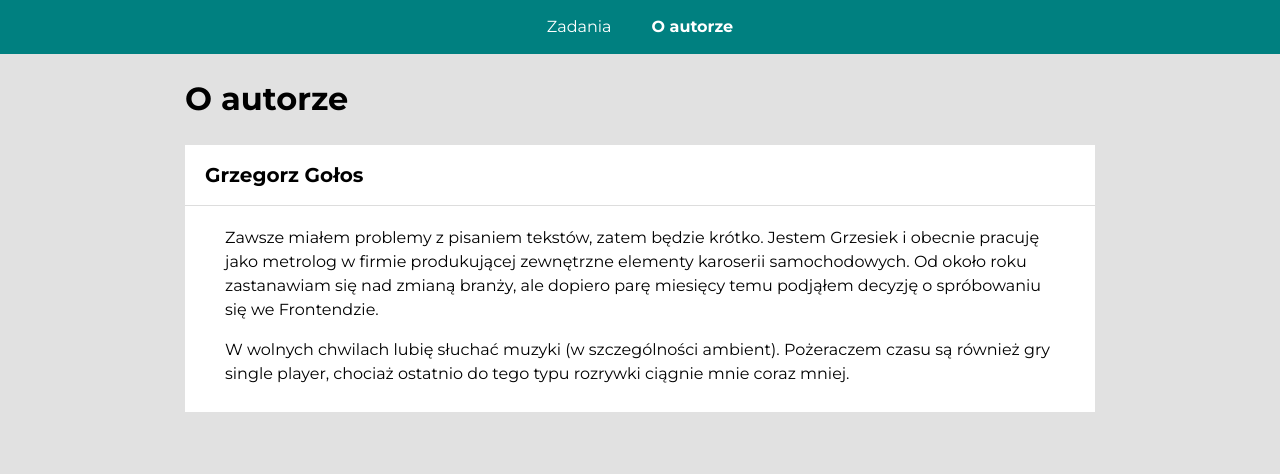
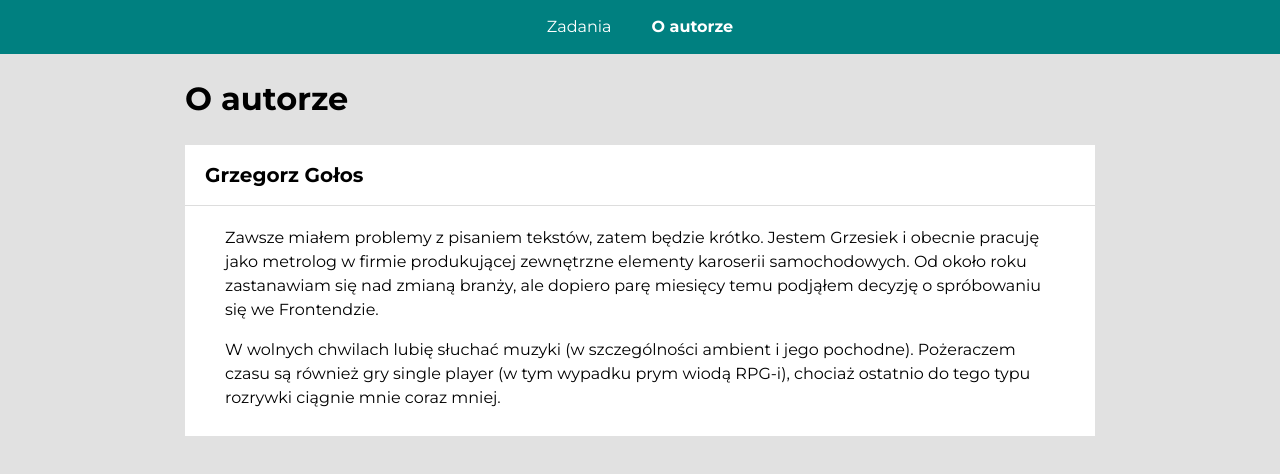
Before and after one commit to golosgit/to-do-list-react, a React (Create React App) app: page /#/o-autorze in a window 1280 px wide. Shown: the top 474 px of the page. Built offline with nearby package versions, Linux system fonts and the light colour scheme.

Commit message:
AuthorPage updated

```diff
--- a/src/features/author/AuthorPage.js
+++ b/src/features/author/AuthorPage.js
@@ -17,8 +17,9 @@ export const Author = () => {
                 się nad zmianą branży, ale dopiero parę miesięcy temu podjąłem decyzję o spróbowaniu się we Frontendzie.
               </p>
               <p>
-                W wolnych chwilach lubię słuchać muzyki (w szczególności ambient). Pożeraczem czasu są również gry
-                single player, chociaż ostatnio do tego typu rozrywki ciągnie mnie coraz mniej.
+                W wolnych chwilach lubię słuchać muzyki (w szczególności ambient i jego pochodne). Pożeraczem czasu są
+                również gry single player (w tym wypadku prym wiodą RPG-i), chociaż ostatnio do tego typu rozrywki
+                ciągnie mnie coraz mniej.
               </p>
             </SectionContentWrapper>
           </>
```
